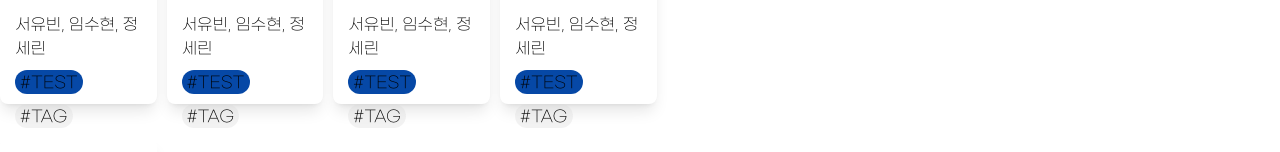
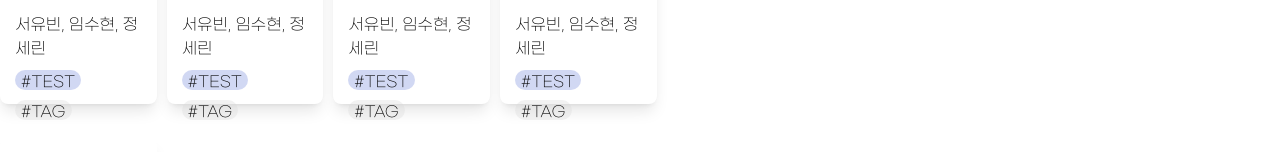
Before and after one commit to CECOM-CAU/CECOM_Web, a Next.js app: page /activities in a window 1280 px wide. Shown: the part 634-786 px from the top of the page. Built offline with nearby package versions, Linux system fonts and the light colour scheme; grey boxes are pictures that could not be loaded.

Commit message:
Update ActivityCardFront.tsx : chagne tag color

```diff
--- a/src/app/activities/_components/ActivityCardFront.tsx
+++ b/src/app/activities/_components/ActivityCardFront.tsx
@@ -2,8 +2,8 @@ import {ActivityItem} from "@/utils/Interfaces";
 
 
 const ActivityCardFront = ({member, mentor, tag, thumbnail, title}: ActivityItem) => {
-    const firstTag = "bg-primary-cecom_blue backdrop-opacity-5 rounded-3xl px-[5px] mr-[10px] mt-[10px]"
-    const normalTag = "bg-primary-lightgray30 rounded-3xl px-[5px] mr-[10px] mt-[10px]"
+    const firstTag = "flex h-[20px] text-center pt-[4px] text-[15px] align-bottom justify-center items-center bg-primary-cecom_blue_light rounded-3xl px-[6px]  mr-[10px] mt-[10px]"
+    const normalTag = "flex h-[20px] text-center pt-[4px] text-[15px] align-bottom justify-center items-center bg-primary-lightgray30 rounded-3xl px-[6px] mr-[10px] mt-[10px]"
     const members: string = member.map((m) => m).join(', ')
     return (
         <div
@@ -15,7 +15,7 @@ const ActivityCardFront = ({member, mentor, tag, thumbnail, title}: ActivityItem
                     <span>|&nbsp;&nbsp;{mentor}</span>
                 </div>
                 <span className="mt-[10px]">{members}</span>
-                <div className="flex flex-row flex-wrap ">
+                <div className="flex flex-row flex-wrap">
                     {
                         tag.map((t: string, index: number) => (
                             <div className={index === 0 ? firstTag : normalTag}>{t}</div>
--- a/src/app/activities/page.tsx
+++ b/src/app/activities/page.tsx
@@ -42,7 +42,6 @@ const ActivitiesPage = () => {
                     {
                         ActivityListData.data.map(({content, member, mentor, tag, thumbnail, title, id}: ActivityItem) => (
                             <ActivityCard content={content} member={member} mentor={mentor} tag={tag} thumbnail={thumbnail} title={title} id={id}/>
-
                         ))
                     }
                 </div>
```
